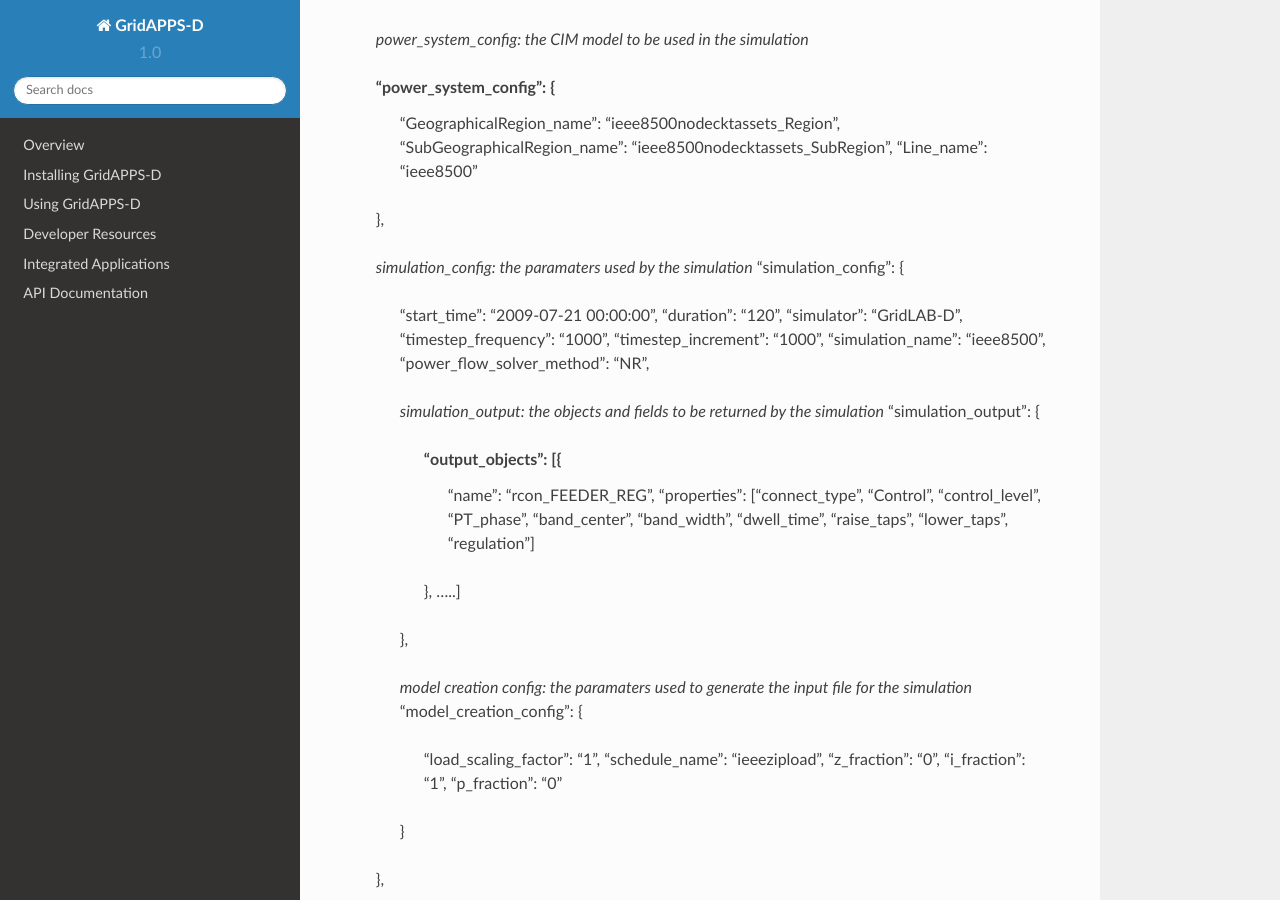
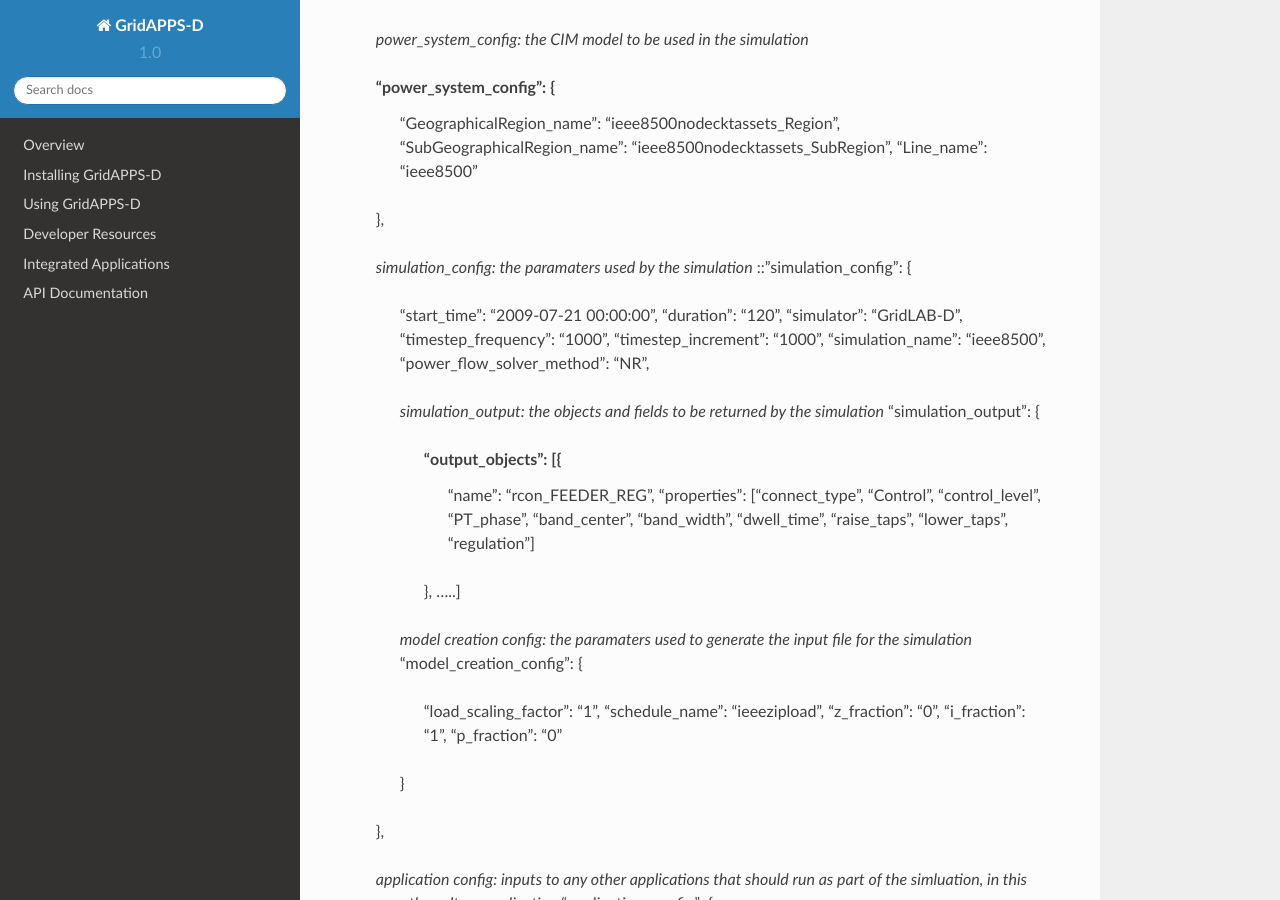
Before and after one commit to GRIDAPPSD/GOSS-GridAPPS-D, a Sphinx documentation site: the page built from docs/source/developer_resources/messaging/Simulation_Request.rst, in a window 1280 px wide and 900 px high, scrolled down 252 px. Built offline with Sphinx 7.4.7 and the Read the Docs theme 2.0.0, drawn with Linux system fonts in a browser that asks for light colours; pages that are not in the unit, such as notebooks, are missing from menus.

```diff
--- a/docs/source/developer_resources/messaging/Simulation_Request.rst
+++ b/docs/source/developer_resources/messaging/Simulation_Request.rst
@@ -17,7 +17,7 @@ Process status will be sent on **goss/gridappsd/simulation/status/<Simulation_ID
 	},
 
 	*simulation_config: the paramaters used by the simulation*
-	"simulation_config": {
+	::"simulation_config": {
 		"start_time": "2009-07-21 00:00:00",
 		"duration": "120",
 		"simulator": "GridLAB-D",
@@ -43,7 +43,7 @@ Process status will be sent on **goss/gridappsd/simulation/status/<Simulation_ID
 			},
 			.....]
 		},
-
+		::
 		*model creation config: the paramaters used to generate the input file for the simulation*
 		"model_creation_config": {
 			"load_scaling_factor": "1",
```
